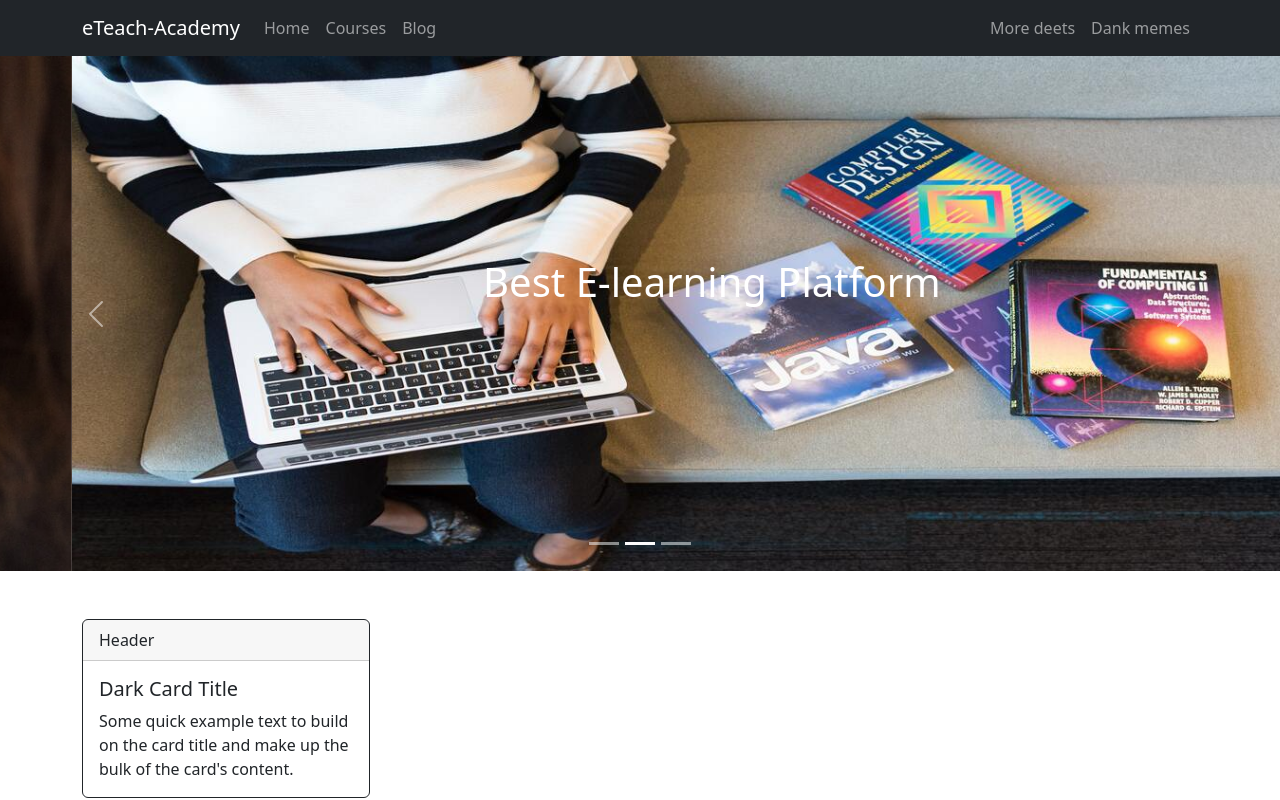
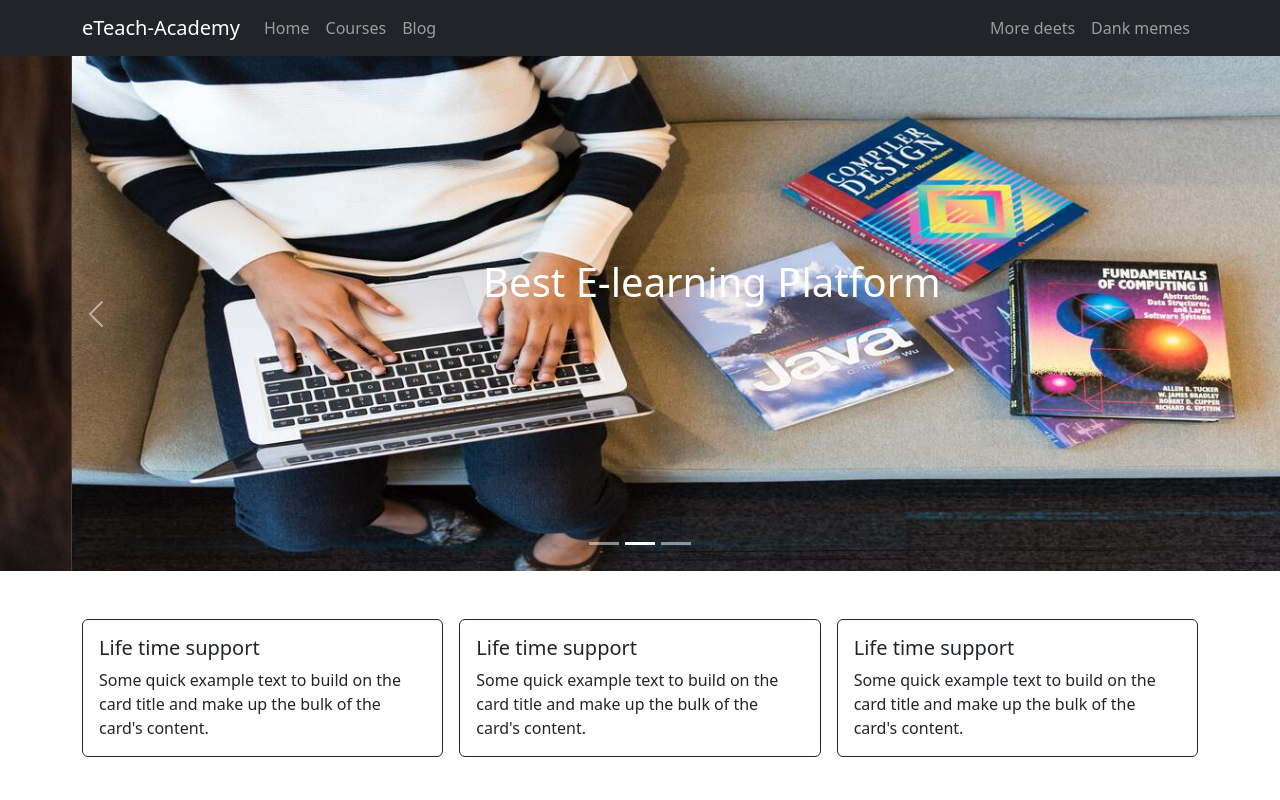
Before and after one commit to SamitMahadi/eteach-academy, a React (Create React App) app: page / in a window 1280 px wide. Built offline with nearby package versions, Linux system fonts and the light colour scheme.

Commit message:
saftey push

```diff
--- a/src/Components/Support/Support.js
+++ b/src/Components/Support/Support.js
@@ -3,20 +3,52 @@ import { Container } from 'react-bootstrap';
 import Card from 'react-bootstrap/Card';
 
 
+
 const Support = () => {
     return (
 
-    <Container className=''>
-         <Card className='mt-10' border="dark" style={{ width: '18rem' }}>
-        <Card.Header>Header</Card.Header>
+
+    <Container className=' gap-3 d-flex align-items-center justify-content-center'>
+
+
+         <Card className='mt-10 col'  border="dark" style={{ width: '18rem' }}>
         <Card.Body>
-          <Card.Title>Dark Card Title</Card.Title>
+
+          <Card.Title>Life time support</Card.Title>
           <Card.Text>
             Some quick example text to build on the card title and make up the
             bulk of the card's content.
           </Card.Text>
         </Card.Body>
       </Card>
+
+
+      <Card className='mt-10 col' border="dark" style={{ width: '18rem' }}>
+        <Card.Body>
+
+          <Card.Title>Life time support</Card.Title>
+          <Card.Text>
+            Some quick example text to build on the card title and make up the
+            bulk of the card's content.
+          </Card.Text>
+        </Card.Body>
+      </Card>
+
+
+
+
+      <Card className='mt-10 col' border="dark" style={{ width: '18rem' }}>
+        <Card.Body>
+
+          <Card.Title>Life time support</Card.Title>
+          <Card.Text>
+            Some quick example text to build on the card title and make up the
+            bulk of the card's content.
+          </Card.Text>
+        </Card.Body>
+      </Card>
+
+
     </Container>
 
     );
--- a/src/Pages/RightSideCourseNav/RightSideCourseNav/RightSideCourseNav.js
+++ b/src/Pages/RightSideCourseNav/RightSideCourseNav/RightSideCourseNav.js
@@ -12,7 +12,6 @@ const RightSideCourseNav = () => {
     },[])
     return (
         <div>
-            <h1>this is course nav {courseCategories.length}</h1>
             <div>
                 {
                   courseCategories.map(category => <p key={category.nav_id}>
--- a/src/Pages/Shared/Header/Header.js
+++ b/src/Pages/Shared/Header/Header.js
@@ -11,8 +11,8 @@ const Header = () => {
         <Navbar.Toggle aria-controls="responsive-navbar-nav" />
         <Navbar.Collapse id="responsive-navbar-nav">
           <Nav className="me-auto">
-            <Nav.Link href="#features">Home</Nav.Link>
-            <Nav.Link href="#pricing">Courses</Nav.Link>
+            <Nav.Link href="/">Home</Nav.Link>
+            <Nav.Link href='/course'>Courses</Nav.Link>
             <Nav.Link href="#pricing">Blog</Nav.Link>
 
           </Nav>
--- a/src/Routes/Routes/Routes.js
+++ b/src/Routes/Routes/Routes.js
@@ -22,7 +22,7 @@ export const routes = createBrowserRouter([
              element : <RightSideCourseNav></RightSideCourseNav>
             },
             {
-                path:'/Course/:id',
+                path:'/Course',
                 element: <Course></Course>
 
             }
```
